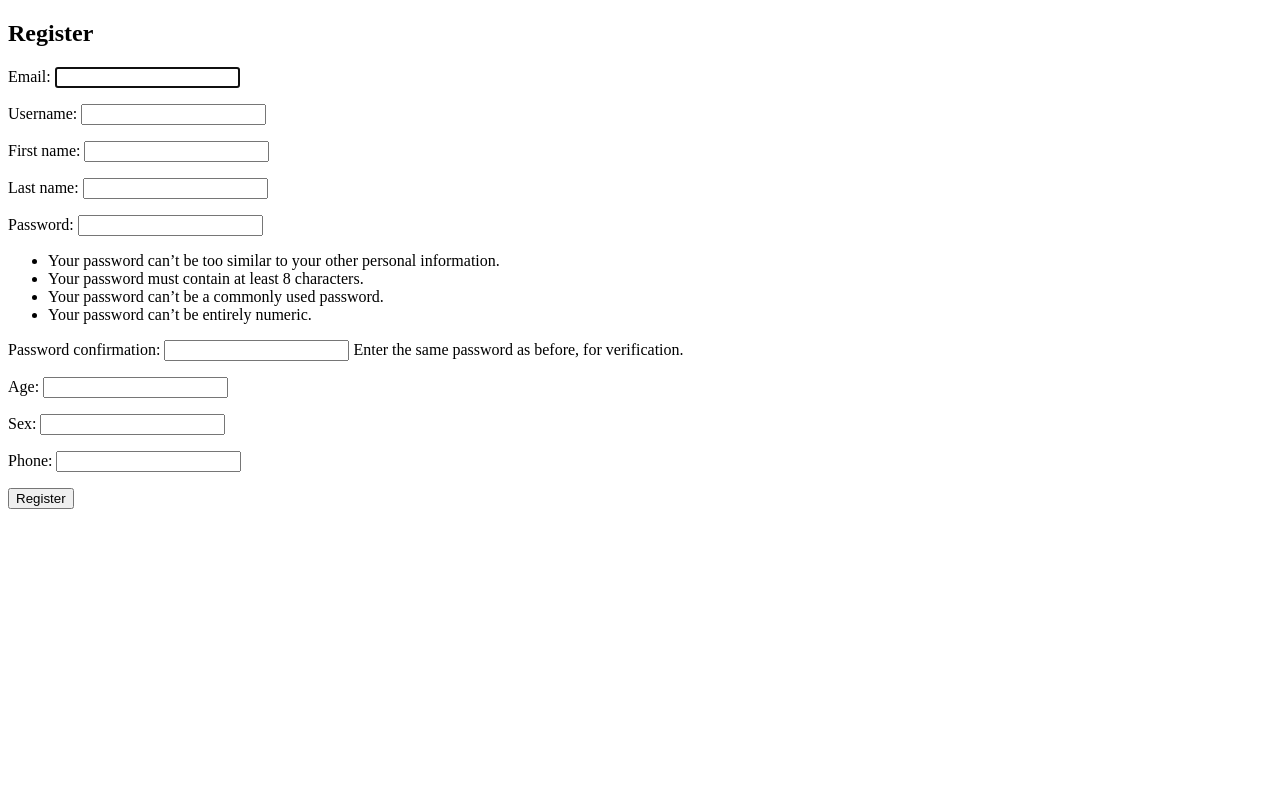
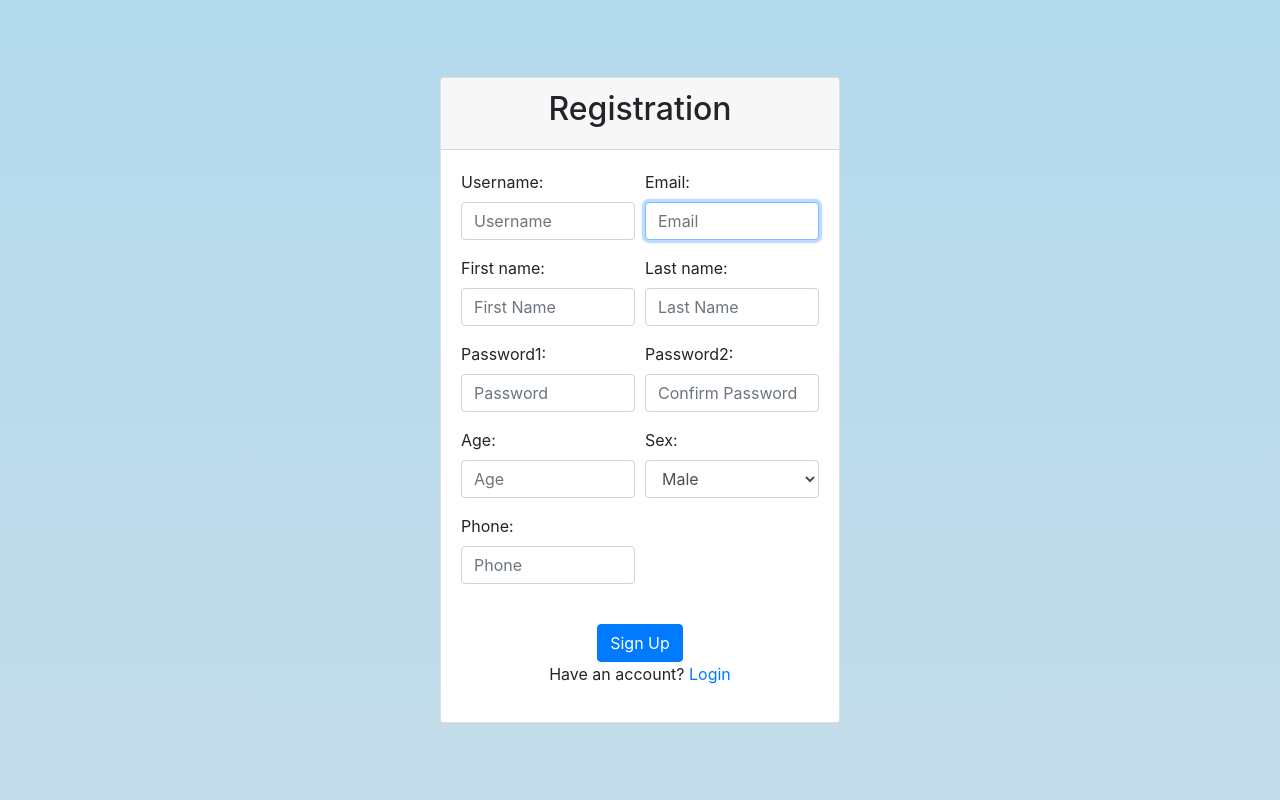
Before and after one commit to gleblevchyshyn/diplom, a Django app: page /registration/ in a window 1280 px wide. Run offline with Django 4.2, Linux system fonts and the light colour scheme; some libraries are stand-ins or nearby versions.

Commit message:
Made some views and temaplates

```diff
--- a/apps/users/forms.py
+++ b/apps/users/forms.py
@@ -3,9 +3,31 @@ from django.contrib.auth.forms import UserCreationForm, AuthenticationForm
 from .models import NewUser
 
 
+# class RegistrationForm(UserCreationForm):
+#     email = forms.EmailField(required=True, max_length=254)
+#     username = forms.CharField(required=True, max_length=30)
+#
+#     class Meta:
+#         model = NewUser
+#         fields = ('email', 'username', 'first_name', 'last_name', 'password1', 'password2', 'age', 'sex', 'phone')
+
+
 class RegistrationForm(UserCreationForm):
-    email = forms.EmailField(required=True, max_length=254)
-    username = forms.CharField(required=True, max_length=30)
+    email = forms.EmailField(widget=forms.EmailInput(attrs={'class': 'form-control', 'placeholder': 'Email'}))
+    username = forms.CharField(widget=forms.TextInput(attrs={'class': 'form-control', 'placeholder': 'Username'}))
+    first_name = forms.CharField(widget=forms.TextInput(attrs={'class': 'form-control', 'placeholder': 'First Name'}))
+    last_name = forms.CharField(widget=forms.TextInput(attrs={'class': 'form-control', 'placeholder': 'Last Name'}))
+    password1 = forms.CharField(widget=forms.PasswordInput(attrs={'class': 'form-control', 'placeholder': 'Password'}))
+    password2 = forms.CharField(widget=forms.PasswordInput(attrs={'class': 'form-control', 'placeholder': 'Confirm Password'}))
+    age = forms.IntegerField(widget=forms.NumberInput(attrs={'class': 'form-control', 'placeholder': 'Age'}))
+    sex = forms.ChoiceField(choices=[('M', 'Male'), ('F', 'Female')], widget=forms.Select(attrs={'class': 'form-control', 'placeholder': 'Sex'}))
+    phone = forms.CharField(widget=forms.TextInput(attrs={'class': 'form-control', 'placeholder': 'Phone'}))
+
+    def clean(self):
+        cleaned_data = super().clean()
+        phone = cleaned_data.get('phone')
+        if phone and NewUser.objects.filter(phone=phone).exists():
+            raise forms.ValidationError("A user with that phone already exists.")
 
     class Meta:
         model = NewUser
@@ -13,6 +35,5 @@ class RegistrationForm(UserCreationForm):
 
 
 class LoginForm(AuthenticationForm):
-    class Meta:
-        model = NewUser
-        fields = ('email', 'password')
+    username = forms.CharField(widget=forms.TextInput(attrs={'class': 'form-control', 'placeholder': 'Username'}))
+    password = forms.CharField(widget=forms.PasswordInput(attrs={'class': 'form-control', 'placeholder': 'Password'}))
--- a/apps/users/urls.py
+++ b/apps/users/urls.py
@@ -3,7 +3,8 @@ from . import views
 
 urlpatterns = [
     path('home/', views.home, name='home'),
-    path('login/', views.user_login, name='login'),
-    path('logout/', views.user_logout, name='logout'),
-    path('registration/', views.registration, name='register'),
+    path('login/', views.user_login, name='user_login'),
+    path('logout/', views.user_logout, name='user_logout'),
+    path('registration/', views.registration, name='registration'),
+    path('', views.user_login, name='user_login'),
 ]
--- a/apps/users/views.py
+++ b/apps/users/views.py
@@ -35,7 +35,7 @@ def user_login(request):
 @login_required
 def user_logout(request):
     logout(request)
-    return redirect('login')
+    return redirect('user_login')
 
 
 @login_required
--- a/book_commerce/settings.py
+++ b/book_commerce/settings.py
@@ -125,8 +125,10 @@ USE_TZ = True
 
 # Static files (CSS, JavaScript, Images)
 # https://docs.djangoproject.com/en/4.2/howto/static-files/
-
-STATIC_URL = 'static/'
+STATIC_URL = '/static/'
+STATICFILES_DIRS = [
+    os.path.join(BASE_DIR, "static"),
+]
 
 # Default primary key field type
 # https://docs.djangoproject.com/en/4.2/ref/settings/#default-auto-field
--- /dev/null
+++ b/static/css/main.css
@@ -0,0 +1,12 @@
+html, body {
+            height: 100%;
+        }
+body {
+    display: flex;
+    align-items: center;
+    justify-content: center;
+    background: linear-gradient(to bottom,#b3daed, #c3dce9) no-repeat fixed;
+}
+.card {
+    width: 400px;
+}
--- a/templates/registration.html
+++ b/templates/registration.html
@@ -3,15 +3,91 @@
 <head>
     <meta charset="UTF-8">
     <title>Registration</title>
+    <meta name="viewport" content="width=device-width, initial-scale=1">
+    {% load static %}
+    <link rel="stylesheet" type="text/css" href="{% static 'css/main.css' %}">
+    <!-- Bootstrap CSS -->
+    <link rel="stylesheet" href="https://cdn.jsdelivr.net/npm/bootstrap@4.0.0/dist/css/bootstrap.min.css" integrity="sha384-Gn5384xqQ1aoWXA+058RXPxPg6fy4IWvTNh0E263XmFcJlSAwiGgFAW/dAiS6JXm" crossorigin="anonymous">
 </head>
 <body>
-    {% block content %}
-  <h2>Register</h2>
-  <form method="post">
-    {% csrf_token %}
-    {{ form.as_p }}
-    <button type="submit">Register</button>
-  </form>
-{% endblock %}
+<div class="card">
+    <div class="card-header text-center">
+        <h2>Registration</h2>
+    </div>
+    <div class="card-body">
+        <form method="post">
+            {% csrf_token %}
+            <div class="form-row">
+  <div class="form-group col-md-6">
+    {{ form.username.label_tag }}
+    {{ form.username }}
+  </div>
+  <div class="form-group col-md-6">
+    {{ form.email.label_tag }}
+    {{ form.email }}
+  </div>
+</div>
+<div class="form-row">
+  <div class="form-group col-md-6">
+    {{ form.first_name.label_tag }}
+    {{ form.first_name }}
+  </div>
+  <div class="form-group col-md-6">
+    {{ form.last_name.label_tag }}
+    {{ form.last_name }}
+  </div>
+</div>
+<div class="form-row">
+  <div class="form-group col-md-6">
+    {{ form.password1.label_tag }}
+    {{ form.password1 }}
+  </div>
+  <div class="form-group col-md-6">
+    {{ form.password2.label_tag }}
+    {{ form.password2 }}
+  </div>
+</div>
+<div class="form-row">
+  <div class="form-group col-md-6">
+    {{ form.age.label_tag }}
+    {{ form.age }}
+  </div>
+  <div class="form-group col-md-6">
+    {{ form.sex.label_tag }}
+    {{ form.sex }}
+  </div>
+</div>
+<div class="form-row">
+  <div class="form-group col-md-6">
+    {{ form.phone.label_tag }}
+    {{ form.phone }}
+  </div>
+</div>
+
+            <div class="text-center">
+                <button type="submit" class="btn btn-primary mt-4">Sign Up</button>
+            </div>
+            <div class="text-center">
+                <p>Have an account? <a href="/login/">Login</a></p>
+            </div>
+            {% if form.errors %}
+            <div class="alert alert-danger">
+                {% for field, errors in form.errors.items %}
+                <strong>{{ field|title }}:</strong>
+                <ul>
+                    {% for error in errors %}
+                    <li>{{ error }}</li>
+                    {% endfor %}
+                </ul>
+                {% endfor %}
+            </div>
+            {% endif %}
+        </form>
+    </div>
+</div>
+<!-- Bootstrap JavaScript -->
+<script src="https://code.jquery.com/jquery-3.2.1.slim.min.js" integrity="sha384-KJ3o2DKtIkvYIK3UENzmM7KCkRr/rE9/Qpg6aAZGJwFDMVNA/GpGFF93hXpG5KkN" crossorigin="anonymous"></script>
+<script src="https://cdn.jsdelivr.net/npm/popper.js@1.12.9/dist/umd/popper.min.js" integrity="sha384-ApNbgh9B+Y1QKtv3Rn7W3mgPxhU9K/ScQsAP7hUibX39j7fakFPskvXusvfa0b4Q" crossorigin="anonymous"></script>
+<script src="https://cdn.jsdelivr.net/npm/bootstrap@4.0.0/dist/js/bootstrap.min.js" integrity="sha384-JZR6Spejh4U02d8jOt6vLEHfe/JQGiRRSQQxSfFWpi1MquVdAyjUar5+76PVCmYl" crossorigin="anonymous"></script>
 </body>
 </html>
```
Also changed, not shown: templates/login.html (+38 -8 lines), apps/users/migrations/0002_alter_newuser_phone.py (added).
